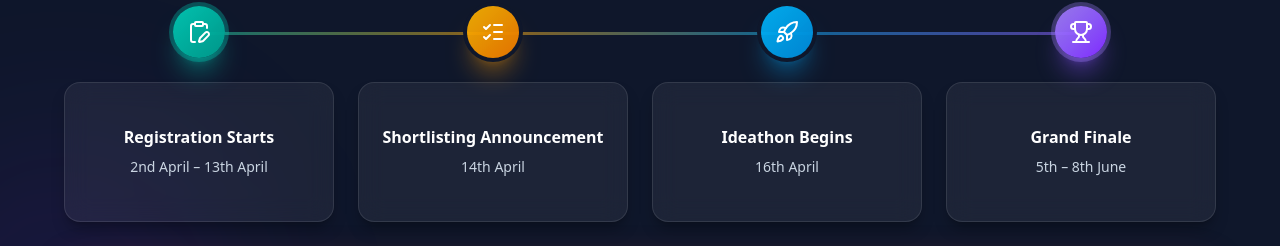
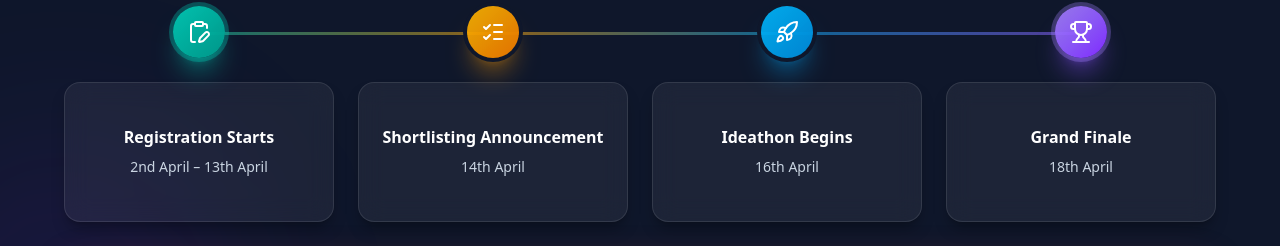
Before and after one commit to REACT-Kumaraguru/react-backend, a React (Vite) app in the folder frontend/: page /solve4purpose in a window 1280 px wide. Shown: the part 1657-1903 px from the top of the page. Built offline with nearby package versions, Linux system fonts and the light colour scheme.

Commit message:
Update Roadmap.jsx

```diff
--- a/frontend/src/hackathon-pages/components/Roadmap.jsx
+++ b/frontend/src/hackathon-pages/components/Roadmap.jsx
@@ -73,7 +73,7 @@ const EVENT_MILESTONES = [
   },
   {
     title: 'Grand Finale',
-    date: '5th – 8th June',
+    date: '18th April',
     Icon: Trophy,
     accent: 'from-violet-400/90 to-violet-600',
     glow: 'shadow-violet-500/40',
```
